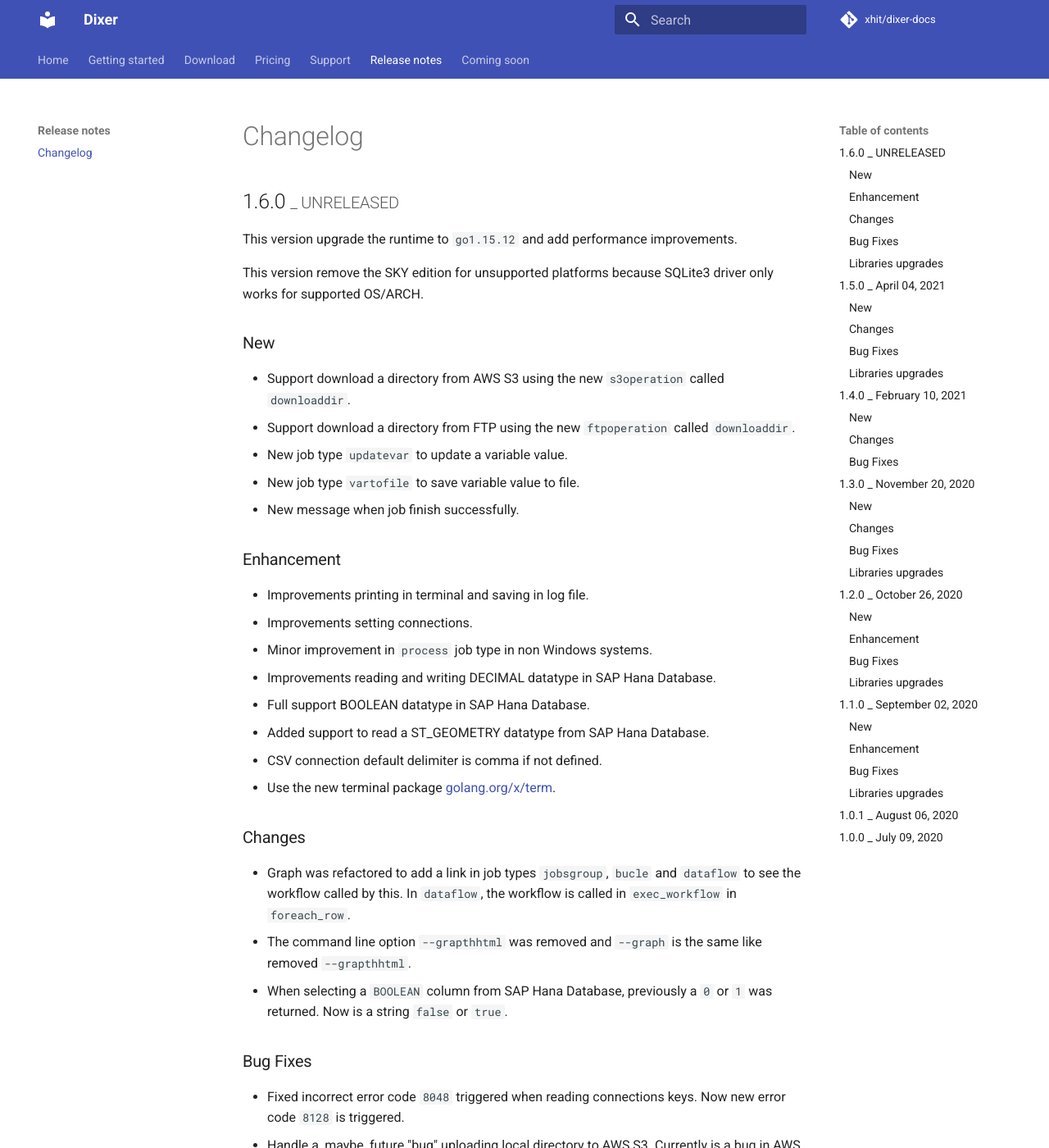
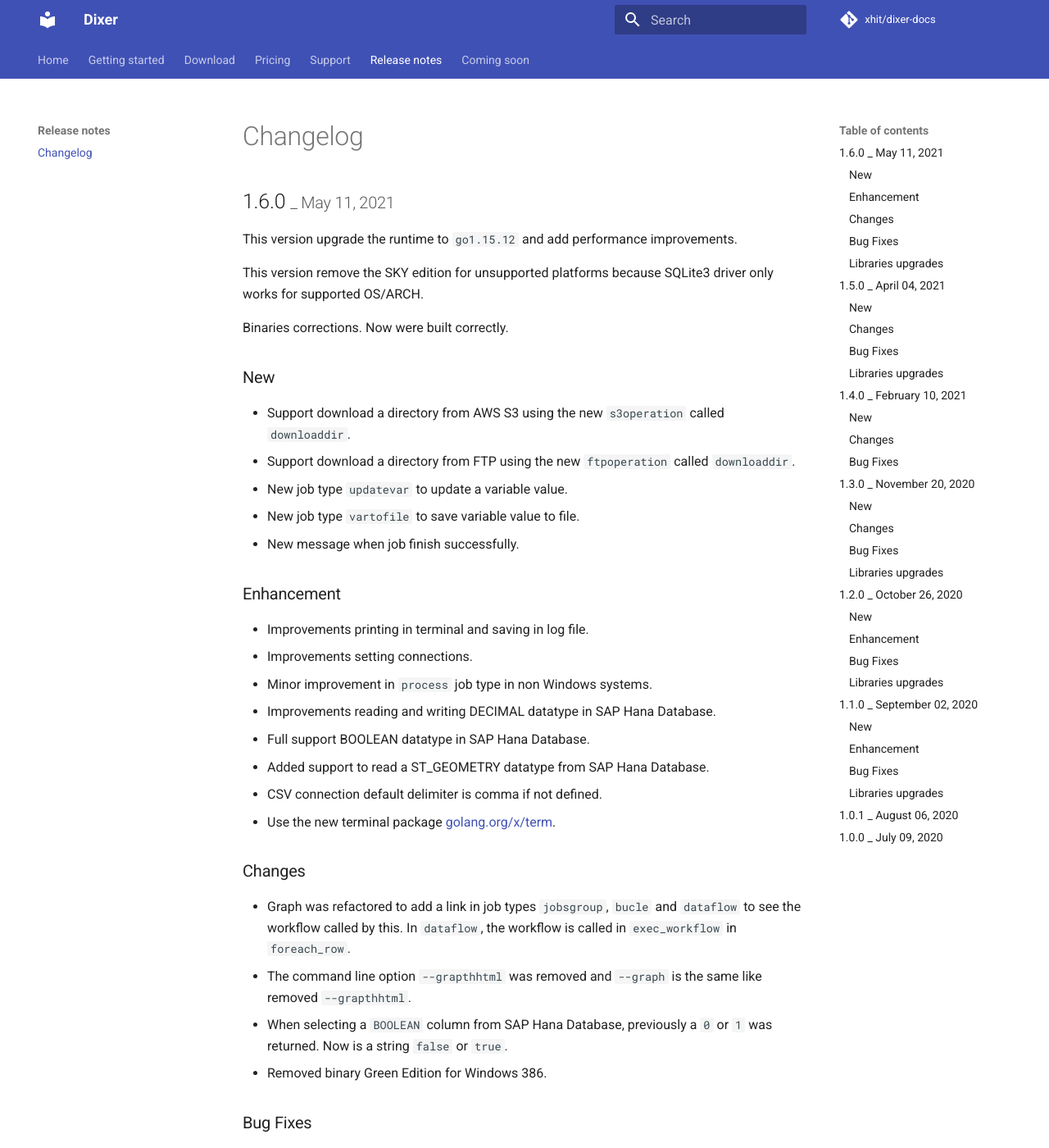
Before and after one commit to Dixer-ETL/dixer-docs, an MkDocs documentation site: the page built from docs/Changelog.md, in a window 1280 px wide and 1400 px high. Shown: the whole window at 82% size. Built offline with MkDocs 1.6.1 and Material for MkDocs 9.7.7, drawn with Linux system fonts in a browser that asks for light colours; comment, search, counter and statistics services are not loaded; some of the changed text lies outside the part shown.

Commit message:
Updates before release

```diff
--- a/docs/Changelog.md
+++ b/docs/Changelog.md
@@ -1,10 +1,12 @@
 # Changelog
 
-## 1.6.0 <small>_ UNRELEASED</small>
+## 1.6.0 <small>_ May 11, 2021</small>
 
 This version upgrade the runtime to `go1.15.12` and add performance improvements.
 
 This version remove the SKY edition for unsupported platforms because SQLite3 driver only works for supported OS/ARCH.
+
+Binaries corrections. Now were built correctly.
 
 ### New
 * Support download a directory from AWS S3 using the new `s3operation` called `downloaddir`.
@@ -27,6 +29,7 @@ This version remove the SKY edition for unsupported platforms because SQLite3 dr
 * Graph was refactored to add a link in job types `jobsgroup`, `bucle` and `dataflow` to see the workflow called by this. In `dataflow`, the workflow is called in `exec_workflow` in `foreach_row`.
 * The command line option `--grapthhtml` was removed and `--graph` is the same like removed `--grapthhtml`.
 * When selecting a `BOOLEAN` column from SAP Hana Database, previously a `0` or `1` was returned. Now is a string `false` or `true`.
+* Removed binary Green Edition for Windows 386.
 
 ### Bug Fixes
 * Fixed incorrect error code `8048` triggered when reading connections keys. Now new error code `8128` is triggered.
@@ -36,6 +39,7 @@ This version remove the SKY edition for unsupported platforms because SQLite3 dr
 * Fixed error `Binary was compiled with 'CGO_ENABLED=0', go-sqlite3 requires cgo to work.` for officially supported platforms.
 * Fixed error printed twice sometimes.
 * Fixed incorrect colors printed in terminal with high concurrency workflows.
+* Fixed errors in compiled binaries because failed builders.
 
 ### Libraries upgrades
 * SAP HANA DB driver upgraded to version [v0.103.3](https://github.com/SAP/go-hdb/tree/v0.103.3)
```
Also changed, not shown: README.md (+1 -1 lines), docs/Download.md (+1 -3 lines).
